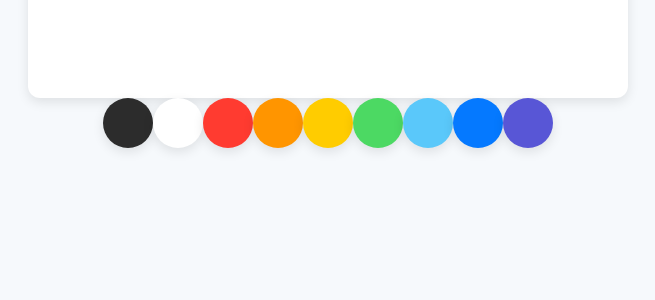
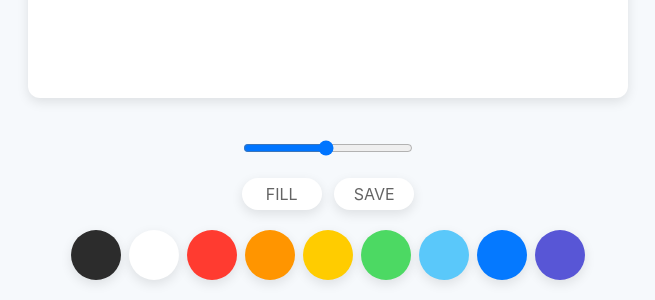
Before and after one commit to sanghee-dev/paint-js, a plain HTML site: page index.html in a window 1280 px wide. Shown: the part 522-822 px from the top of the page, without its empty margins (312-967 px from the left). Before the commit the page ends 800 px from the top, so only its background shows below. Drawn offline with Linux system fonts and the light colour scheme.

Commit message:
Create range and buttons

```diff
--- a/css/canvas.css
+++ b/css/canvas.css
@@ -1,6 +1,10 @@
 :root {
   --shadow: rgba(0, 0, 0, 0.1) 0px 4px 12px;
   --bg-color: #f6f9fc;
+  --column-space--double: 40px;
+  --column-space: 20px;
+  --row-space: 4px;
+  --darkgray: rgb(100, 100, 100);
 }
 
 body {
@@ -10,6 +14,7 @@ body {
   display: flex;
   flex-direction: column;
   align-items: center;
+  margin: var(--column-space) 0;
 }
 
 .canvas {
@@ -17,16 +22,53 @@ body {
   height: 600px;
   background-color: white;
   border-radius: 12px;
-  margin-top: 20px;
+  margin-bottom: var(--column-space--double);
   box-shadow: var(--shadow);
 }
 
+.controls {
+  display: flex;
+  flex-direction: column;
+  align-items: center;
+}
+/* range */
+.controls__range {
+  margin-bottom: var(--column-space);
+}
+.controls__range input {
+  width: 170px;
+}
+
+/* button */
+.controls__btns {
+  margin-bottom: var(--column-space);
+  color: var(--darkgray);
+}
+.controls__btn {
+  all: unset;
+  cursor: pointer;
+  background-color: white;
+  padding: 8px 0;
+  margin: 0 var(--row-space);
+  width: 80px;
+  text-align: center;
+  border-radius: 20px;
+  box-shadow: var(--shadow);
+  text-transform: uppercase;
+}
+.controls__btn:active {
+  transform: scale(0.96);
+}
+
+/* color */
 .controls__colors {
   display: flex;
 }
-.controls__colors .controls__color {
+.controls__color {
   width: 50px;
   height: 50px;
+  margin: 0 var(--row-space);
   border-radius: 50%;
+  cursor: pointer;
   box-shadow: var(--shadow);
 }
--- a/index.html
+++ b/index.html
@@ -12,6 +12,22 @@
   <body>
     <canvas class="canvas" id="jsCanvas"></canvas>
     <div class="controls">
+      <div class="controls__range">
+        <input
+          type="range"
+          id="jsRange"
+          min="0.1"
+          max="5.0"
+          value="2.5"
+          step="0.1"
+        />
+      </div>
+
+      <div class="controls__btns">
+        <button class="controls__btn" id="jsMode">Fill</button>
+        <button class="controls__btn" id="jsSave">Save</button>
+      </div>
+
       <div class="controls__colors" id="jsColors">
         <div class="controls__color" style="background-color: #2c2c2c"></div>
         <div class="controls__color" style="background-color: #ffffff"></div>
```
